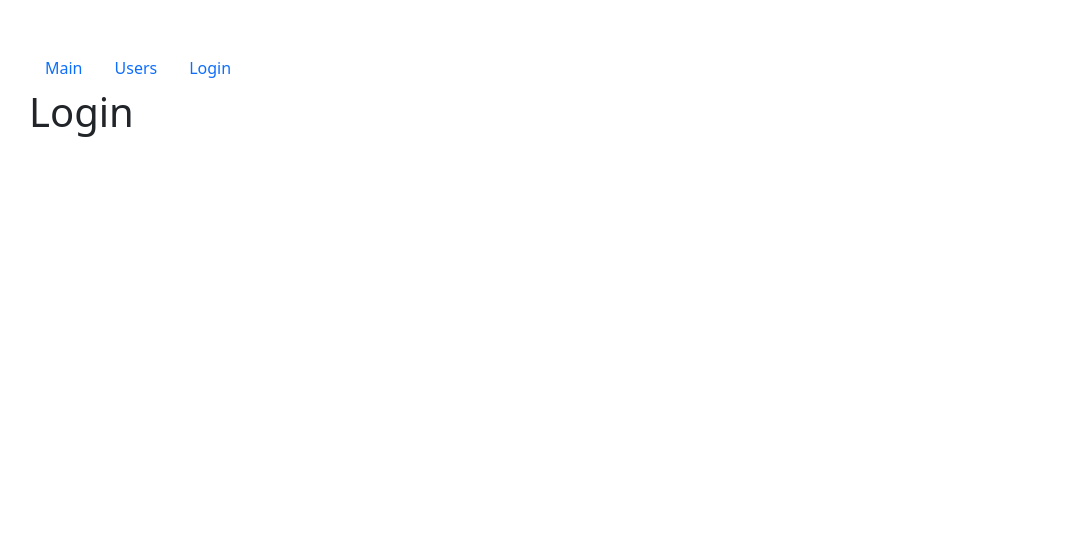
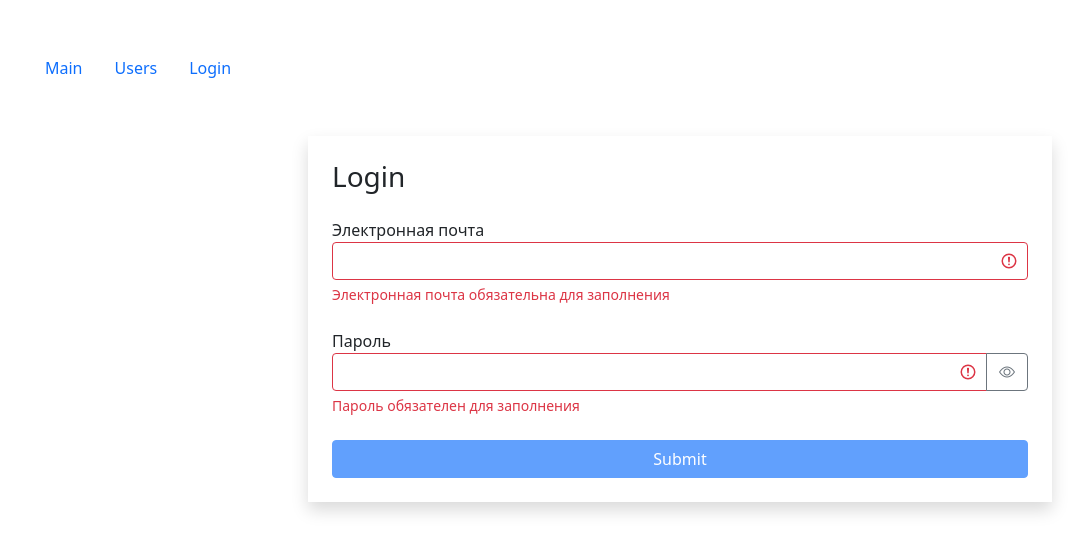
Before and after one commit to victorbobkov/fast-company, a React (Create React App) app: page /login in a window 1280 px wide. Shown: the top 552 px of the page, without its empty margins (53-1140 px from the left). Built offline with nearby package versions, Linux system fonts and the light colour scheme.

Commit message:
validation

```diff
--- a/src/components/Bookmark.jsx
+++ b/src/components/Bookmark.jsx
@@ -1,16 +1,23 @@
 import React from "react"
 import PropTypes from "prop-types"
 
-const Bookmark = ({ status, ...rest }) => {
+export default function Bookmark ({onToggleBookmark, id, status}) {
+  let classes = 'bi bi-bookmark'
+   classes = status ? classes + '-heart-fill' : classes
+
    return (
-      <button {...rest}>
-         <i className={"bi bi-bookmark" + (status ? "-heart-fill" : "")}></i>
-      </button>
+      <span
+         onClick={() => onToggleBookmark(id)}
+         className='fs-4'
+         role='button'
+      >
+         <i className={classes} />
+      </span>
    )
 }
 
 Bookmark.propTypes = {
-   status: PropTypes.bool
+   status: PropTypes.bool,
+   id: PropTypes.string,
+   onToggleBookmark: PropTypes.func
 }
-
-export default Bookmark
--- a/src/components/Pagination.jsx
+++ b/src/components/Pagination.jsx
@@ -9,13 +9,13 @@
    if (pagesCount === 1) return null
    return (
       <nav>
-         <ul className="pagination">
+         <ul className='pagination'>
             {pages.map((page) => (
                <li
                   key={page}
-                  className={page === currentPage ? "page-item active" : "page-item"}
+                  className={page === currentPage ? 'page-item active' : 'page-item'}
                >
-               <span onClick={() => onPageChange(page)} className="page-link" role="button">
+               <span onClick={() => onPageChange(page)} className='page-link' role='button'>
                  {page}
                </span>
                </li>
--- a/src/components/UserList.jsx
+++ b/src/components/UserList.jsx
@@ -13,16 +13,16 @@
    const [currentPage, setCurrentPage] = useState(1)
    const [professions, setProfessions] = useState()
    const [selectedProf, setSelectedProf] = useState()
-   const [sortBy, setSortBy] = useState({path: 'name', order: 'asc'})
+   const [sortBy, setSortBy] = useState({ path: "name", order: "asc" })
    const [users, setUsers] = useState()
-   const pageSize = 8
+   const pageSize = 8;
 
    useEffect(() => {
-      api.users.fetchAll().then((data) => setUsers(data))
+      api.users.fetchAll().then((data) => setUsers(data));
    }, [])
 
    const handleDelete = (userId) => {
-      setUsers((state) => state.filter(({ _id }) => _id !== userId))
+      setUsers((state) => state.filter(({ _id }) => _id !== userId));
    }
 
    const handleToggleBookmark = (userId) => {
@@ -33,15 +33,15 @@
    }
 
    useEffect(() => {
-      api.professions.fetchAll().then((data) => setProfessions(data))
+      api.professions.fetchAll().then((data) => setProfessions(data));
    }, [])
 
    useEffect(() => {
-      setCurrentPage(1)
+      setCurrentPage(1);
    }, [selectedProf])
 
    const handleProfessionsSelect = (item) => {
-     selectedProf(item)
+     setSelectedProf(item)
    }
 
    const handlePageChange = (pageIndex) => {
@@ -64,7 +64,7 @@
       const usersCrop = paginate(sortedUsers, currentPage, pageSize)
 
       const clearFilter = () => {
-         selectedProf()
+         setSelectedProf()
       }
 
       if (!usersCrop.length && currentPage) {
@@ -83,7 +83,7 @@
                         onItemSelect={handleProfessionsSelect}
                      />
                      <button className='btn btn-secondary mt-3' onClick={clearFilter}>
-                        Отобразить всех
+                        Очистить
                      </button>
                   </div>
                )}
--- /dev/null
+++ b/src/components/textField.jsx
@@ -0,0 +1,53 @@
+import React, {useState} from 'react'
+import PropTypes from 'prop-types'
+
+export default function TextField({label, type, name, value, onChange, error}) {
+   const [showPassword, setShowPassword] = useState(false)
+
+   const getInputClasses = () => {
+      return 'form-control' + (error ? ' is-invalid' : '')
+   }
+
+   const toggleShowPassword = () => {
+      setShowPassword((prevState) => !prevState)
+   }
+
+   return (
+      <div className="mb-4">
+         <label htmlFor={name}>{label}</label>
+         <div className="input-group has-validation">
+            <input
+               type={showPassword ? 'text' : type}
+               id={name}
+               name={name}
+               value={value}
+               onChange={onChange}
+               className={getInputClasses()}
+            />
+            {type === 'password'&& (
+               <button
+                  className="btn btn-outline-secondary"
+                  type="button"
+                  onClick={toggleShowPassword}
+               >
+                  <i className={'bi bi-eye' + (showPassword ? '-slash' : '')}></i>
+               </button>
+            )}
+            {error && <div className="invalid-feedback">{error}</div>}
+         </div>
+      </div>
+   )
+}
+
+TextField.defaultProps = {
+   type: 'text'
+}
+
+TextField.propTypes = {
+   label: PropTypes.string,
+   type: PropTypes.string,
+   name: PropTypes.string,
+   value: PropTypes.string,
+   onChange: PropTypes.func,
+   error: PropTypes.string
+}
--- a/src/components/users.jsx
+++ b/src/components/users.jsx
@@ -62,7 +62,7 @@
                      onItemSelect={handleProfessionSelect}
                   />
                   <button className='btn btn-secondary mt-3' onClick={clearFilter}>
-                     Отобразить всех
+                     Очистить
                   </button>
                </div>
             )}
@@ -89,8 +89,6 @@
          </div>
       </>
    )
-
-
 }
 
 Users.propTypes = {
--- a/src/layouts/login.jsx
+++ b/src/layouts/login.jsx
@@ -1,9 +1,95 @@
-import React from 'react'
+import React, {useEffect, useState} from 'react'
+import TextField from '../components/textField'
+import {validator} from '../utils/validator'
 
-const Login = () => {
+export default function Login() {
+   const [data, setData] = useState({email: '', password: ''})
+   const [errors, setErrors] = useState({})
+
+   const handleChange = ({target}) => {
+      setData((prevState) => ({
+         ...prevState,
+         [target.name]: target.value
+      }))
+   }
+
+   const validatorConfig = {
+      email: {
+         isRequired: {
+            message: 'Электронная почта обязательна для заполнения'
+         },
+         isEmail: {
+            message: 'Email введён некорректно'
+         }
+      },
+      password: {
+         isRequired: {
+            message: 'Пароль обязателен для заполнения'
+         },
+         isCapitalSymbol: {
+            message: 'Пароль должен содержать хотя бы одну заглавную букву'
+         },
+         isContainDigit: {
+            message: 'Пароль должен содержать хотя бы одну цифру'
+         },
+         min: {
+            message: 'Пароль должен состоять минимум из 8 символов',
+            value: 8
+         }
+      }
+   }
+
+   useEffect(() => {
+      validate()
+   }, [data])
+
+   const validate = () => {
+      const errors = validator(data, validatorConfig)
+      setErrors(errors)
+      return Object.keys(errors).length === 0
+   }
+
+   const isValid = Object.keys(errors).length === 0
+
+   const handleSubmit = (event) => {
+      event.preventDefault()
+      const isValid = validate()
+      if (!isValid) return
+      console.log(data)
+
+   }
+
    return (
-      <h1>Login</h1>
+      <div className="container mt-5">
+         <div className="row">
+            <div className='col-md-8 offset-md-3 shadow p-4'>
+               <h3 className='mb-4'>Login</h3>
+               <form onSubmit={handleSubmit}>
+                  <TextField
+                     label="Электронная почта"
+                     name="email"
+                     value={data.email}
+                     onChange={handleChange}
+                     error={errors.email}
+                  />
+                  <TextField
+                     label="Пароль"
+                     type="password"
+                     name="password"
+                     value={data.password}
+                     onChange={handleChange}
+                     error={errors.password}
+                  />
+                  <button
+                     type="submit"
+                     disabled={!isValid}
+                     className='btn btn-primary w-100 mx-auto'
+                  >
+                     Submit
+                  </button>
+               </form>
+            </div>
+         </div>
+      </div>
    )
 }
-
-export default Login
--- /dev/null
+++ b/src/utils/validator.js
@@ -0,0 +1,48 @@
+export function validator(data, config) {
+   const errors = {}
+
+   function validate(validateMethod, data, config) {
+      let statusValidate
+      switch (validateMethod) {
+         case 'isRequired':
+            statusValidate = data.trim() === ''
+            break
+         case 'isEmail': {
+            const emailRegExp = /^\S+@\S+\.\S+$/g
+            statusValidate = !emailRegExp.test(data)
+            break
+         }
+         case 'isCapitalSymbol': {
+            const capitalRegExp = /[A-Z]+/g
+            statusValidate = !capitalRegExp.test(data)
+            break
+         }
+         case 'isContainDigit': {
+            const digitRegExp = /\d+/g
+            statusValidate = !digitRegExp.test(data)
+            break
+         }
+         case 'min': {
+            statusValidate = data.length < config.value
+            break
+         }
+         default:
+            break
+      }
+      if (statusValidate) return config.message
+   }
+
+   for (const fieldName in data) {
+      for (const validateMethod in config[fieldName]) {
+         const error = validate(
+            validateMethod,
+            data[fieldName],
+            config[fieldName][validateMethod]
+         )
+         if (error && !errors[fieldName]) {
+            errors[fieldName] = error
+         }
+      }
+   }
+   return errors
+}
```
